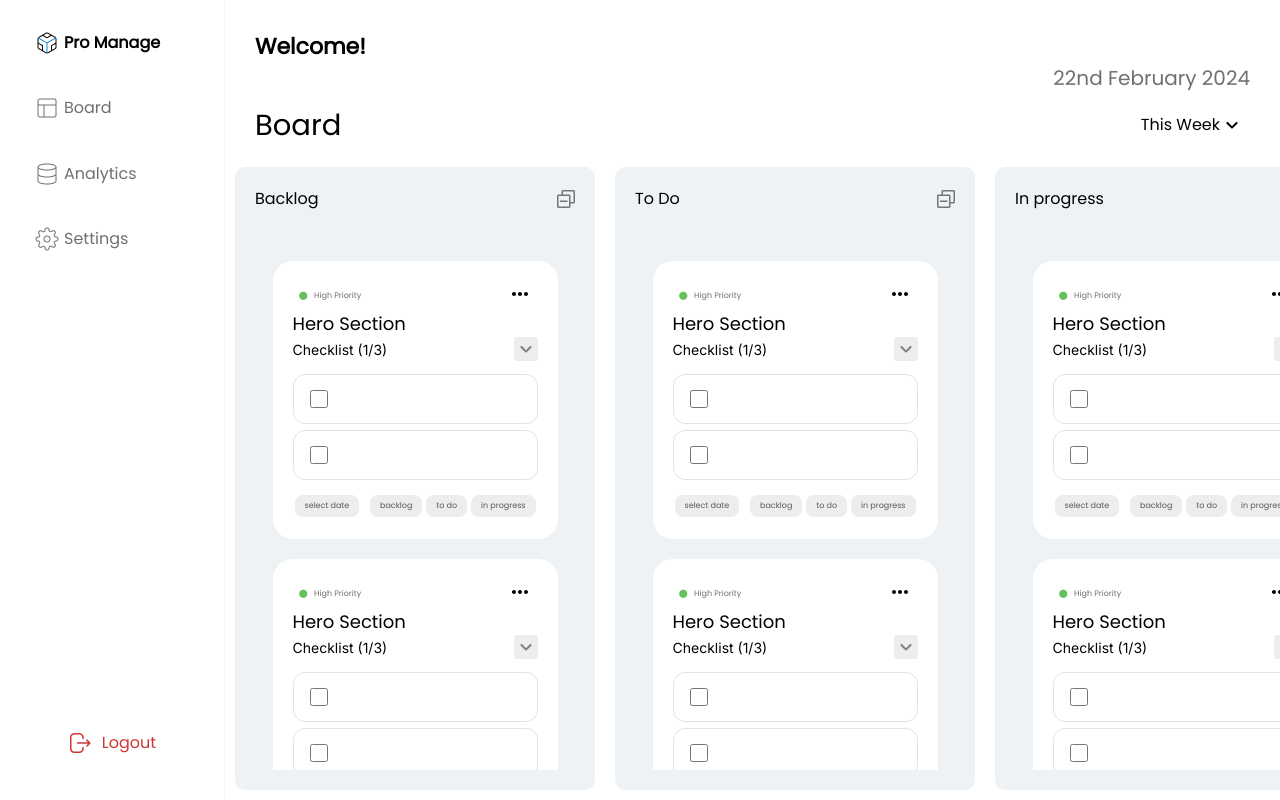
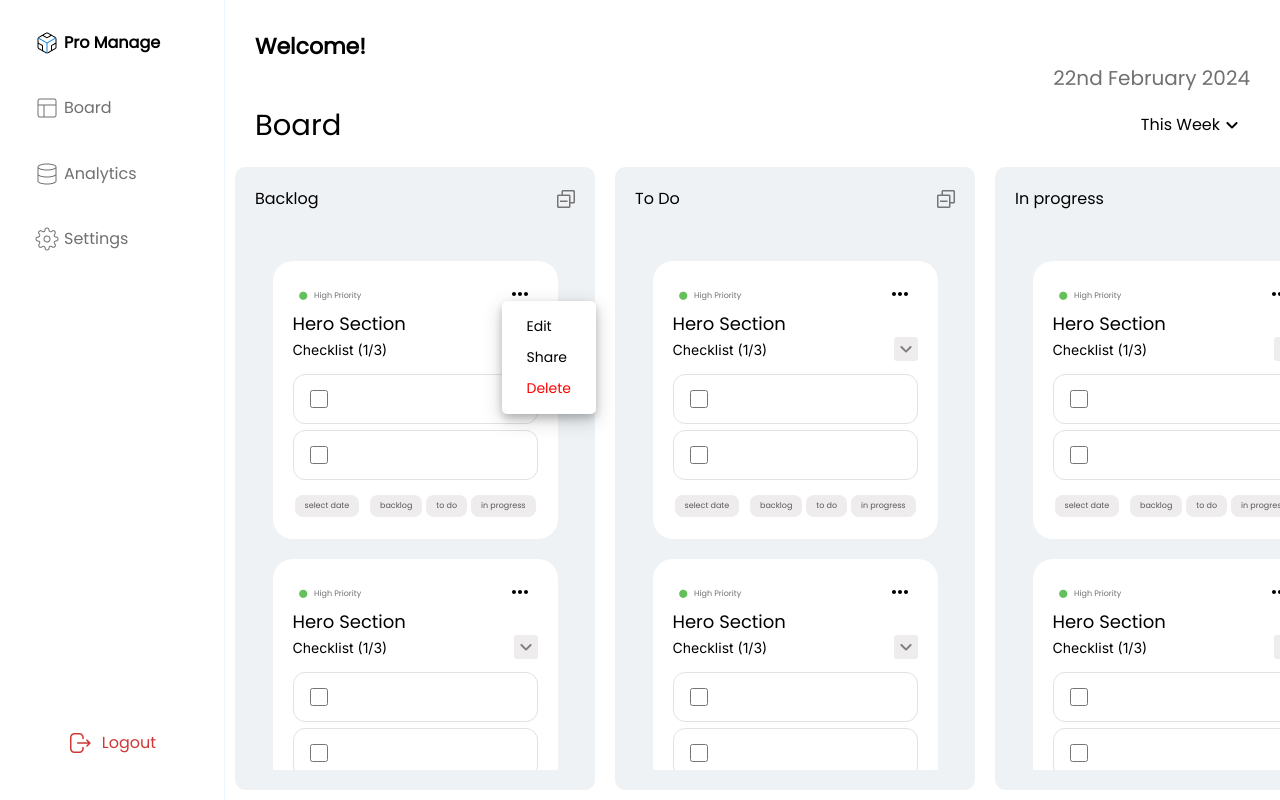
Before and after one commit to utsav-shrma/proManage-frontend, a React (Vite) app: page / in a window 1280 px wide. Both pictures are taken after a click on the button 519 px from the left and 295 px from the top of the page. Built offline with nearby package versions, Linux system fonts and the light colour scheme; no server answers.

Commit message:
added edit popup

```diff
--- a/src/components/board/Board.jsx
+++ b/src/components/board/Board.jsx
@@ -25,7 +25,10 @@ function Board() {
       <div className={`${styles.heading_container} ${styles.board_heading_container}`}>
         <div className={styles.board_heading}>Board</div>
         <div>
-          <button className={styles.duration_button} onClick={(event)=>{setFlag(!flag); event.stopPropagation();}}>This Week  {flag?<KeyboardArrowDownRoundedIcon/>:<KeyboardArrowUpRoundedIcon/>}</button>
+          <button className={styles.duration_button}
+          onClick={(event)=>{setFlag(!flag); event.stopPropagation();}}>
+            This Week
+          {flag?<KeyboardArrowDownRoundedIcon/>:<KeyboardArrowUpRoundedIcon/>}</button>
           {flag ? (
                 ""
               ) : (
--- a/src/components/board/taskCard/TaskCard.jsx
+++ b/src/components/board/taskCard/TaskCard.jsx
@@ -1,19 +1,38 @@
-import React from "react";
+import React,{useState} from "react";
 import styles from "./TaskCard.module.css";
 import Task from "../task/Task";
 import MoreHorizRoundedIcon from "@mui/icons-material/MoreHorizRounded";
 import KeyboardArrowDownRoundedIcon from "@mui/icons-material/KeyboardArrowDownRounded";
 import { priorityColorMap } from "../../../utils/constants";
+
 function TaskCard() {
+
+    const [editPopup,setEditPopup]=useState(true);
+
   return (
-    <div className={styles.container}>
+    <div className={styles.container}  onClick={(event)=>{setEditPopup(true); event.stopPropagation();}} >
       <div className={styles.priority_container}>
         <div className={styles.priority}>
         <span style={{color:priorityColorMap["low"]}} >●</span>
         <p>High Priority</p></div>
-        <button className={styles.collapseButton}>
+
+        <div className={styles.editPopup}>
+        <button className={styles.collapseButton}
+         onClick={(event)=>{setEditPopup(!editPopup); event.stopPropagation();}}>
           <MoreHorizRoundedIcon />
         </button>
+        {editPopup ? (
+                ""
+              ) : (
+                <div className={styles.duration_value}>
+                  <button onClick={(event)=>{event.stopPropagation();}}>Edit</button>
+                  <button onClick={(event)=>{event.stopPropagation();}} >Share</button>
+                  <button style={{color:"red"}} onClick={(event)=>{event.stopPropagation();}} >Delete</button>
+                </div>
+              )}
+        </div>
+
+
       </div>
       <h1 className={styles.taskTitle}>Hero Section</h1>
       <div className={styles.checklistHeadingContainer}>
--- a/src/components/board/taskCard/TaskCard.module.css
+++ b/src/components/board/taskCard/TaskCard.module.css
@@ -103,3 +103,44 @@
   justify-content: flex-end;
   align-items: center;
 }
+
+
+.duration_value{
+    display: flex;
+    flex-direction: column;
+    position: absolute;
+    margin-top: 20px;
+
+    background-color: white;
+    z-index: 1;
+    border-radius: 5px;
+    box-shadow: 0 4px 8px 0 rgba(0, 0, 0, 0.2), 0 6px 20px 0 rgba(0, 0, 0, 0.19);
+
+    padding-block: 10px;
+    padding-inline: 5px;
+}
+.duration_value button{
+    margin: 0;
+    padding-inline: 20px;
+    font-family: Poppins;
+    padding-block: 5px;
+    border-style: none;
+    background-color: white;
+font-size: 14px;
+font-weight: 500;
+line-height: 21px;
+letter-spacing: 0em;
+text-align: left;
+}
+
+.duration_value button:hover{
+    background-color: rgba(0, 0, 0, 0.05);
+    border-radius: 5px;
+}
+
+.editPopup{
+    display: flex;
+    flex-direction: column;
+    justify-content: space-between;
+
+}
```
